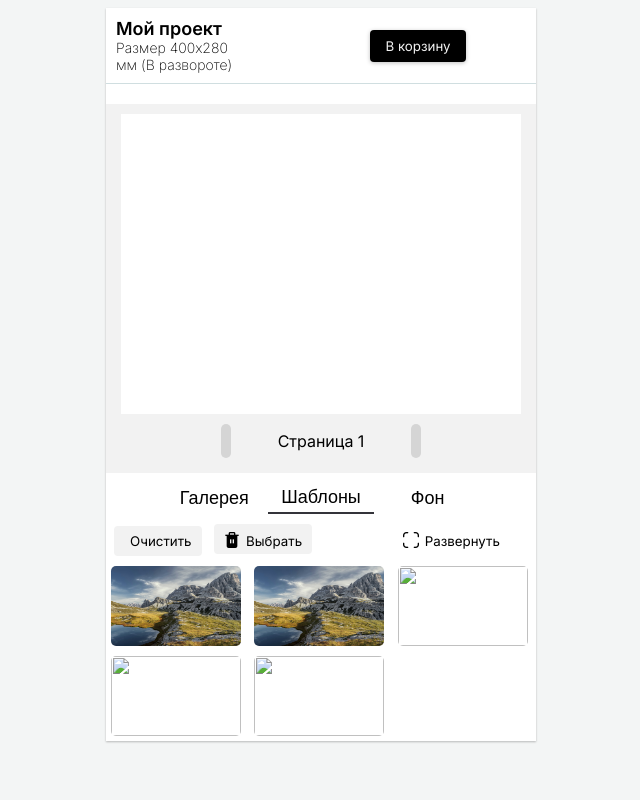
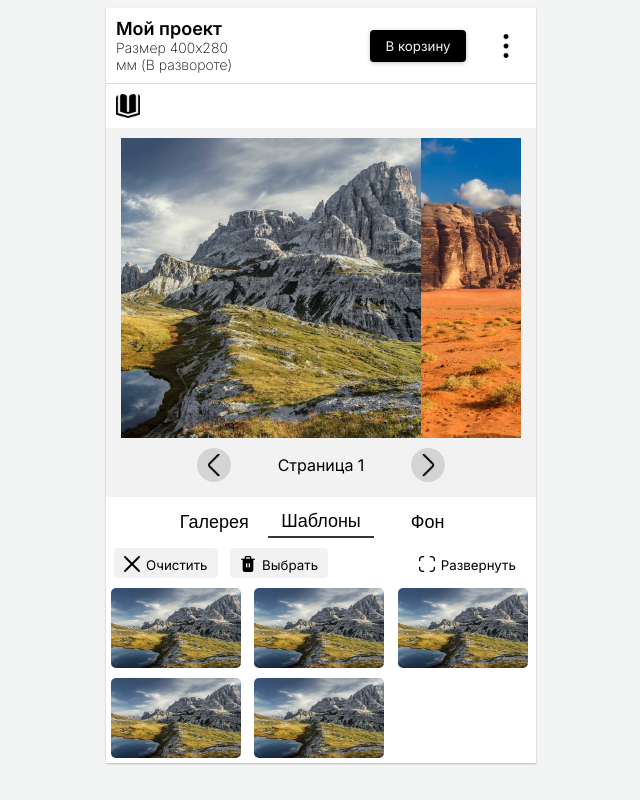
Before and after one commit to Sanevs22/vanille-js-slider-page, a plain HTML site: page index.html in a window 1280 px wide. Shown: the whole page, without its empty margins (319-959 px from the left). Drawn offline with Linux system fonts and the light colour scheme; the site is published under a folder, as on GitHub Pages, so addresses that start at the root find nothing.

Commit message:
fix style

```diff
--- a/index.html
+++ b/index.html
@@ -16,27 +16,27 @@
                     <p class="text">Размер 400х280 мм  (В развороте)</p>
                 </div>
                 <button class="basket-button">В корзину</button>
-                    <img class="menu-button" src="/src/media/interface/free-icon-font-menu-dots-vertical-3917094.png" alt="">
+                    <img class="menu-button" src="./src/media/interface/free-icon-font-menu-dots-vertical-3917094.png" alt="">
             </div>
             <div class="dop-panel">
-                <img src="/src/media/interface/free-icon-font-book-open-cover-7720109.png" alt="">
+                <img src="./src/media/interface/free-icon-font-book-open-cover-7720109.png" alt="">
             </div>
         </div>
         <div class="central-block">
             <div class="view">
                 <div id="view-content">
-                    <div class="content-item"><img src="/src/media/img/galer/Frame 11.png" alt=""> </div>
-                    <div class="content-item"><img src="/src/media/img/galer/Frame 13.png" alt=""> </div>
-                    <div class="content-item"><img src="/src/media/img/temp/Frame 7.png" alt=""> </div>
-                    <div class="content-item"><img src="/src/media/img/temp/Frame 6.png" alt=""> </div>
-                    <div class="content-item"><img src="/src/media/img/fons/Frame 3.png" alt=""> </div>
+                    <div class="content-item"><img src="./src/media/img/galer/Frame 11.png" alt=""> </div>
+                    <div class="content-item"><img src="./src/media/img/galer/Frame 13.png" alt=""> </div>
+                    <div class="content-item"><img src="./src/media/img/temp/Frame 7.png" alt=""> </div>
+                    <div class="content-item"><img src="./src/media/img/temp/Frame 6.png" alt=""> </div>
+                    <div class="content-item"><img src="./src/media/img/fons/Frame 3.png" alt=""> </div>
                 </div>
 
             </div>
             <div class="view-panel">
-                <img class="view-panel-button" id="left" src="/src/media/interface/free-icon-font-angle-left-3916962.png" alt="">
+                <img class="view-panel-button" id="left" src="./src/media/interface/free-icon-font-angle-left-3916962.png" alt="">
                 <span id="page-num">Страница 1</span>
-                <img class="view-panel-button" id="rigth" src="/src/media/interface/free-icon-font-angle-right-3916959.png" alt="">
+                <img class="view-panel-button" id="rigth" src="./src/media/interface/free-icon-font-angle-right-3916959.png" alt="">
             </div>
         </div>
         <div class="footer-block">
@@ -53,9 +53,9 @@
             <div id="grid-galery">
                 <div class="item-galery"><img src="./src/media/img/galer/Frame 11.png" alt=""> </div>
                 <div class="item-galery"><img src="./src/media/img/galer/Frame 11.png" alt=""> </div>
-                <div class="item-galery"><img src="../src/media/img/galer/Frame 11.png" alt=""> </div>
-                <div class="item-galery"><img src="../src/media/img/galer/Frame 11.png" alt=""> </div>
-                <div class="item-galery"><img src="/src/media/img/galer/Frame 11.png" alt=""> </div>
+                <div class="item-galery"><img src="./src/media/img/galer/Frame 11.png" alt=""> </div>
+                <div class="item-galery"><img src="./src/media/img/galer/Frame 11.png" alt=""> </div>
+                <div class="item-galery"><img src="./src/media/img/galer/Frame 11.png" alt=""> </div>
             </div>
         </div>
     </div>
--- a/style.css
+++ b/style.css
@@ -199,7 +199,7 @@ p {
     padding-right: 6px;
     position: relative;
     top: 2px;
-    content: url(../src/media/interface/free-icon-font-cross-3917759.png);
+    content: url(./src/media/interface/free-icon-font-cross-3917759.png);
 }
 
 #chech::before {
```
